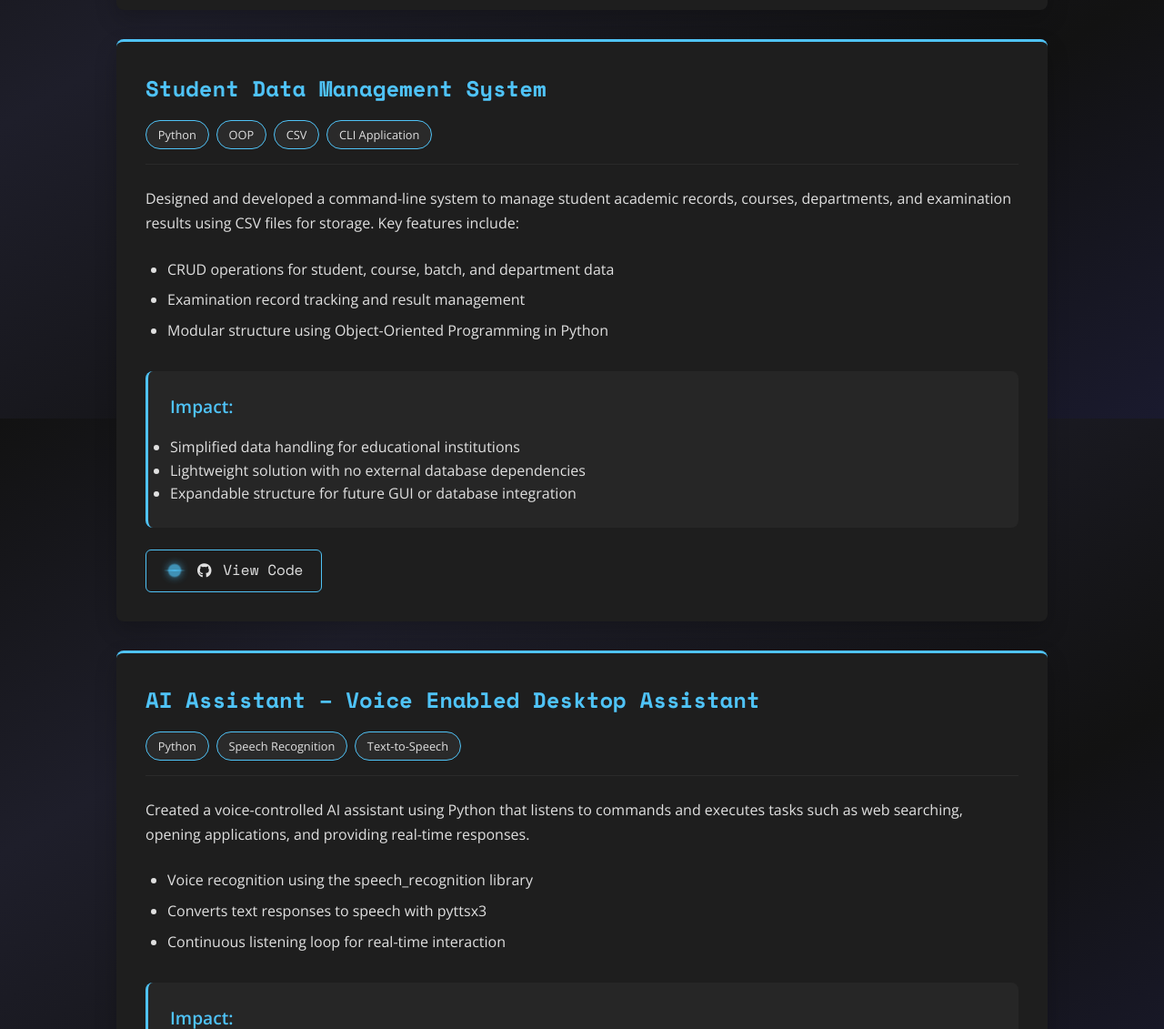
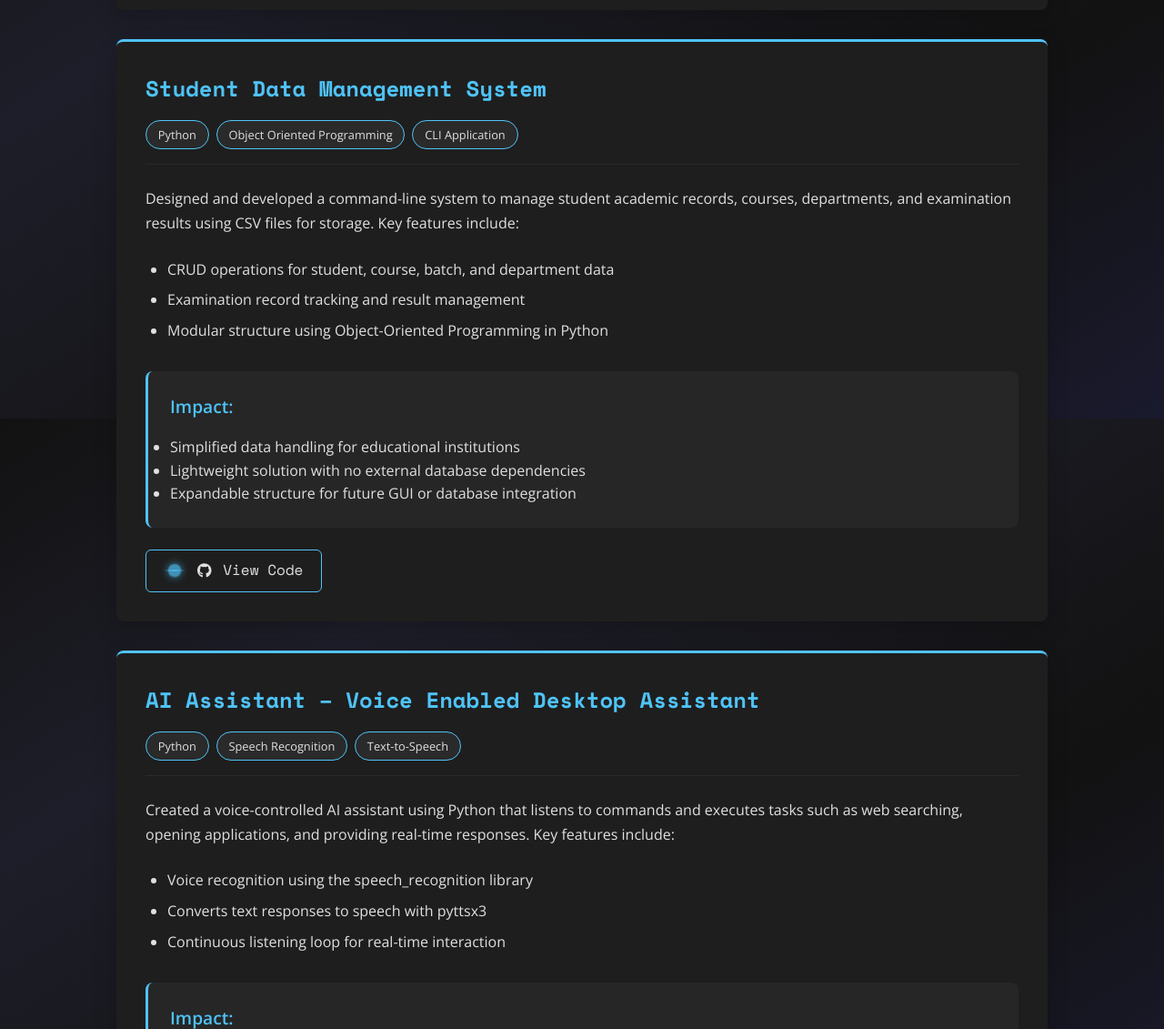
Before and after one commit to Trishitamaity/Portfolio-Website, a plain HTML site: page index.html in a window 1280 px wide. Shown: the part 3540-4671 px from the top of the page at 91% size. Drawn offline with nearby package versions, Linux system fonts and the light colour scheme.

Commit message:
Add files via upload

```diff
--- a/index.html
+++ b/index.html
@@ -29,7 +29,7 @@
                 <li><a href="#skills">Skills</a></li>
                 <li><a href="#contact">Contact</a></li>
                 <li>
-                    <a href="https://drive.google.com/file/d/11VZHxPWdhnPE30FHWdsnITw6EA7OcP8o/view?usp=sharing" download class="resume-btn">
+                    <a href="https://drive.google.com/file/d/1_NxtUx5Jt_6aKdo4tkJ6Gjf7JJrE2kuI/view?usp=drive_link" download class="resume-btn">
                         <i class="fas fa-download"></i> Resume
                     </a>
                 </li>
@@ -170,8 +170,7 @@
                     <h3>Student Data Management System</h3>
                     <div class="project-tech-stack">
                         <span>Python</span>
-                        <span>OOP</span>
-                        <span>CSV</span>
+                        <span>Object Oriented Programming</span>
                         <span>CLI Application</span>
                     </div>
                 </div>
@@ -215,7 +214,7 @@
                 </div>
                 <div class="project-content">
                     <p class="project-description">
-                        Created a voice-controlled AI assistant using Python that listens to commands and executes tasks such as web searching, opening applications, and providing real-time responses.
+                        Created a voice-controlled AI assistant using Python that listens to commands and executes tasks such as web searching, opening applications, and providing real-time responses. Key features include:
                     </p>
                     <ul class="project-features">
                         <li>Voice recognition using the speech_recognition library</li>
```
